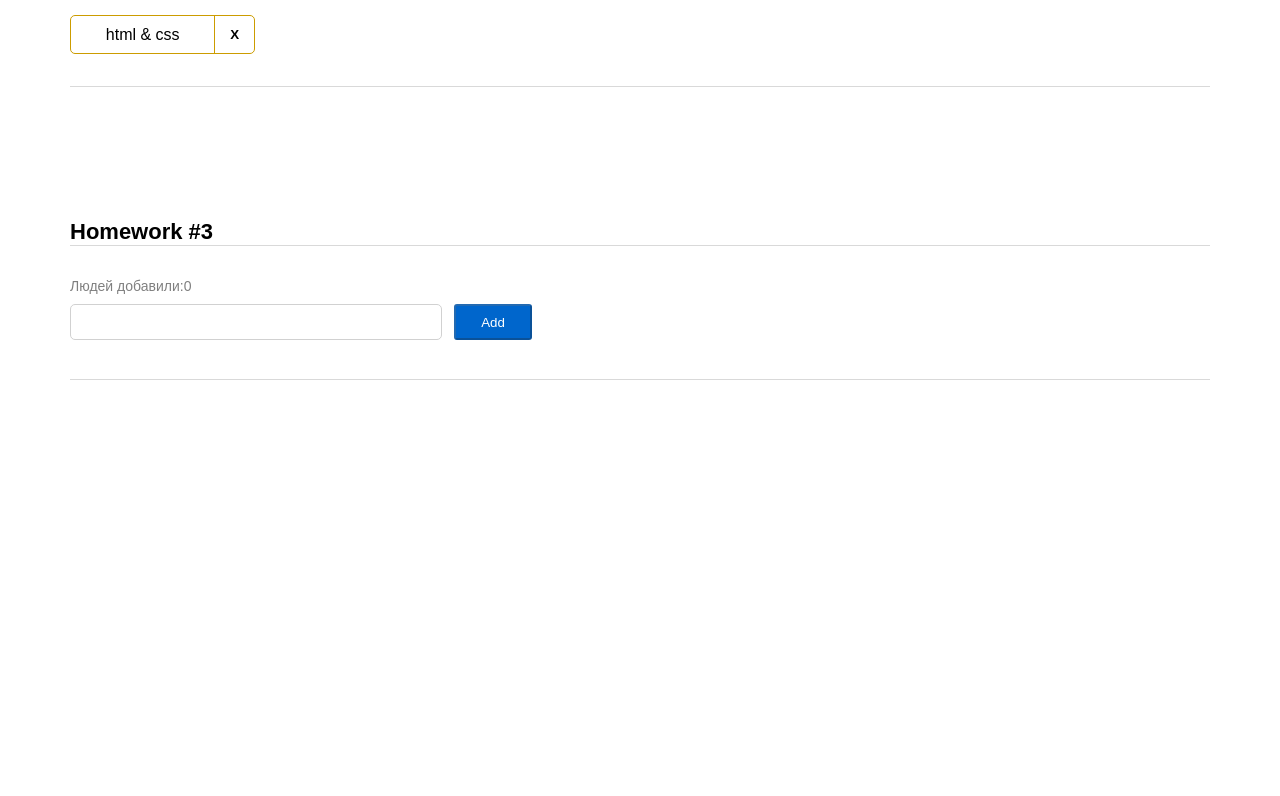
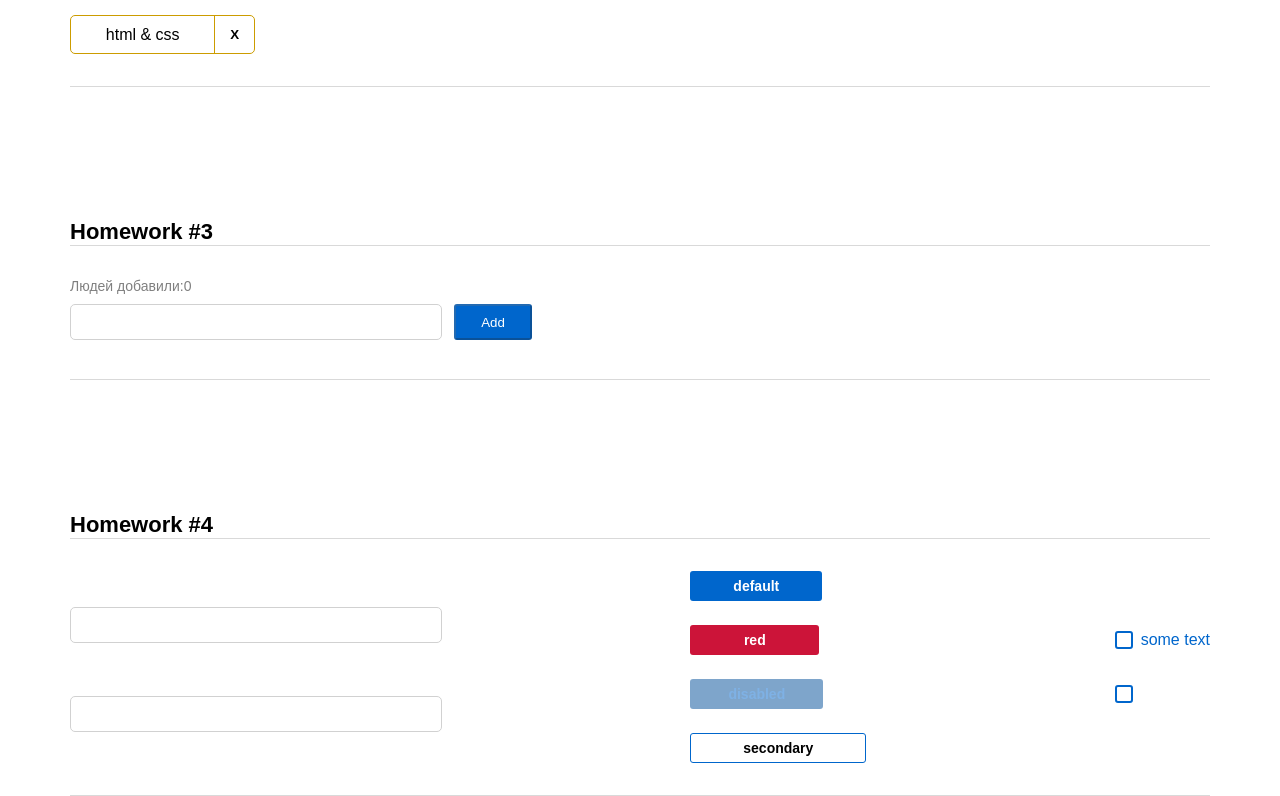
Before and after one commit to springevidence/Homework01, a React (Create React App) app: page / in a window 1280 px wide. Shown: the part 905-1701 px from the top of the page. Before the commit the page ends 1285 px from the top, so only its background shows below. Built offline with nearby package versions, Linux system fonts and the light colour scheme.

Commit message:
added SuperButton, SuperCheckbox and SuperInputText components

```diff
--- a/src/s1-main/App.tsx
+++ b/src/s1-main/App.tsx
@@ -3,6 +3,7 @@
 import HW1 from '../s2-homeworks/hw01/HW1'
 import HW2 from "../s2-homeworks/hw02/HW2";
 import HW3 from "../s2-homeworks/hw03/HW3";
+import HW4 from "../s2-homeworks/hw04/HW4";
 
 function App() {
     return (
@@ -11,7 +12,7 @@
             {/*раскомментировать по ходу выполнения*/}
             <HW2/>
             <HW3/>
-            {/*<HW4/>*/}
+            <HW4/>
 
             {/*при выполнении дз 5 и более - закомментировать здесь дз 1-4, так как они есть внутри дз 5*/}
             {/*<HW5/>*/}
--- a/src/s2-homeworks/hw04/Stand.module.css
+++ b/src/s2-homeworks/hw04/Stand.module.css
@@ -21,3 +21,8 @@
     flex-direction: column;
     gap: 36px;
 }
+
+input {
+    width: 372px;
+    height: 36px;
+}
--- a/src/s2-homeworks/hw04/common/c1-SuperInputText/SuperInputText.module.css
+++ b/src/s2-homeworks/hw04/common/c1-SuperInputText/SuperInputText.module.css
@@ -5,16 +5,28 @@
 }
 
 .inputWrapper {
+    display: flex;
+    flex-direction: column-reverse;
 }
 
 .superInput {
+    border: 1px solid #D1D1D1;
+    border-radius: 5px;
 }
 
 .errorInput {
+    border: 1px solid #CC1439;
+    border-radius: 5px;
+
 }
 
 .errorInput:focus {
 }
 
 .error {
+    font-weight: 400;
+    font-size: 10px;
+    line-height: 12px;
+    color: #CC1439;
+    padding-bottom: 5px;
 }
--- a/src/s2-homeworks/hw04/common/c1-SuperInputText/SuperInputText.tsx
+++ b/src/s2-homeworks/hw04/common/c1-SuperInputText/SuperInputText.tsx
@@ -25,7 +25,7 @@
     {
         onChange,
         onChangeText,
-        onKeyPress,
+        onKeyDown,
         onEnter,
         error,
         className,
@@ -41,7 +41,7 @@
         onChangeText?.(e.currentTarget.value)
     }
     const onKeyPressCallback = (e: KeyboardEvent<HTMLInputElement>) => {
-        onKeyPress?.(e)
+        onKeyDown?.(e)
 
         onEnter && // если есть пропс onEnter
         e.key === 'Enter' && // и если нажата кнопка Enter
@@ -60,7 +60,7 @@
                 id={id}
                 type={'text'}
                 onChange={onChangeCallback}
-                onKeyPress={onKeyPressCallback}
+                onKeyDown={onKeyPressCallback}
                 className={finalInputClassName}
                 {...restProps} // отдаём инпуту остальные пропсы если они есть (value например там внутри)
             />
--- a/src/s2-homeworks/hw04/common/c2-SuperButton/SuperButton.module.css
+++ b/src/s2-homeworks/hw04/common/c2-SuperButton/SuperButton.module.css
@@ -1,35 +1,77 @@
 .button {
+    font-weight: 600;
+    font-size: 14px;
+    line-height: 20px;
+    border: none;
+    cursor: pointer;
 }
 
 .disabled {
+    width: 133px;
+    height: 30px;
+    background: #004D99;
+    opacity: 0.5;
+    border-radius: 3px;
+    color: #0066CC;
 }
 
 .secondary {
+    width: 176px;
+    height: 30px;
+    border: 1px solid #0066CC;
+    border-radius: 3px;
+    background-color: white;
 }
 
 .default {
+    width: 132px;
+    height: 30px;
+    background: #0066CC;
+    border-radius: 3px;
+    color: #FFFFFF;
 }
 
 .red {
+    width: 129px;
+    height: 30px;
+    background: #CC1439;
+    border-radius: 3px;
+    color: #FFFFFF;
 }
 
 .default:hover {
+    background: #0080FF;
+    width: 167px;
+    height: 30px;
 }
 
 .red:hover {
+    width: 167px;
+    height: 30px;
+    background: #FF1A47;
 }
 
 .secondary:hover {
+    background-color: #E5F0FA;
 }
 
 
 .default:active {
+    width: 149px;
+    height: 30px;
+    background: #0059B3;
 }
 
 .secondary:active {
+    width: 149px;
+    height: 30px;
+    background: #C9E5FF;
 }
 
 .red:active {
+    width: 149px;
+    height: 30px;
+    background: #B31232;
 }
 
 .button:disabled {
--- a/src/s2-homeworks/hw04/common/c2-SuperButton/SuperButton.tsx
+++ b/src/s2-homeworks/hw04/common/c2-SuperButton/SuperButton.tsx
@@ -18,11 +18,23 @@
     }
 ) => {
     const finalClassName = s.button
+        + (disabled ? ' ' + s.disabled : xType === 'red' ? ' ' + s.red : xType === 'secondary' ? ' ' + s.secondary : ' ' + s.default)
         // + (disabled
         //         ? ...
         //         : xType === 'red'
         //             ? ...
         + (className ? ' ' + className : '') // задачка на смешивание классов
+
+    // let finalClassName = ''
+    // if (disabled) {
+    //     finalClassName = s.button + ' ' +  s.disabled;
+    // } else if (xType === 'red') {
+    //     finalClassName = s.button + ' ' +  s.red;
+    // } else if (xType === 'secondary') {
+    //     finalClassName = s.button + ' ' +  s.secondary;
+    // } else {
+    //     finalClassName = s.button + ' ' +  s.default;
+    // }
 
     return (
         <button
--- a/src/s2-homeworks/hw04/common/c3-SuperCheckbox/SuperCheckbox.tsx
+++ b/src/s2-homeworks/hw04/common/c3-SuperCheckbox/SuperCheckbox.tsx
@@ -28,7 +28,11 @@
 ) => {
     const onChangeCallback = (e: ChangeEvent<HTMLInputElement>) => {
         // задачка на написание онченджа
-
+        if (onChangeChecked) {
+            onChangeChecked(e.currentTarget.checked)
+        } else if (onChange) {
+            onChange(e)
+        }
     }
 
     const finalInputClassName = s.checkbox
```
